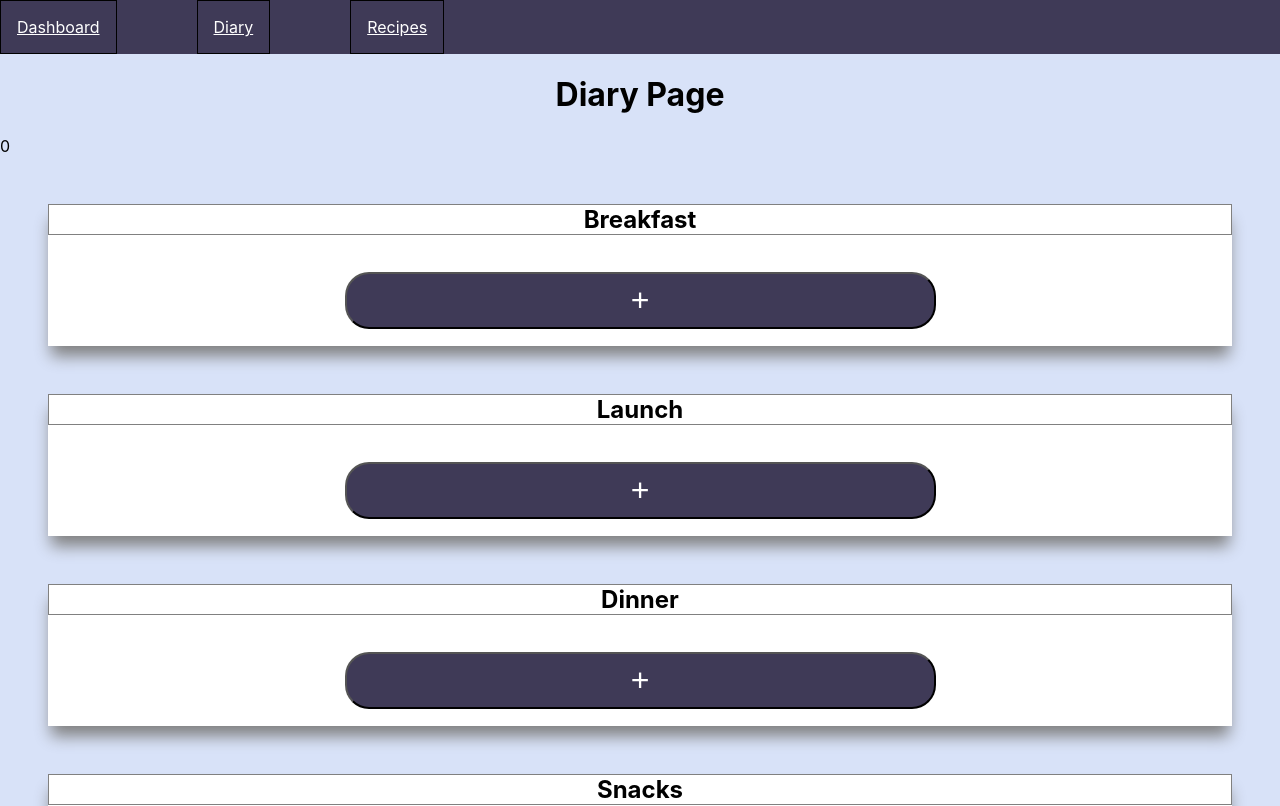
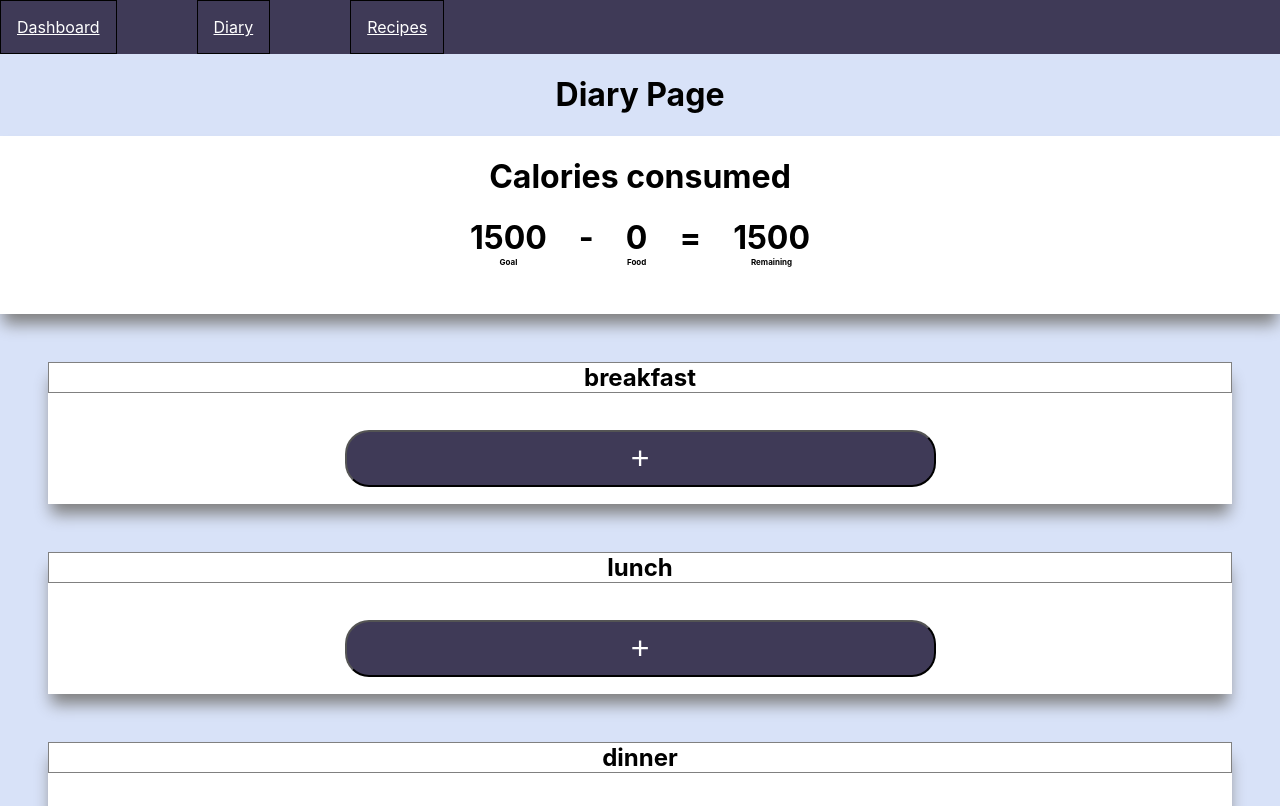
Before and after one commit to AntoninoMusmeci/Tracking, a React (Create React App) app in the folder frontend/: page /diary in a window 1280 px wide. Shown: the top 806 px of the page. Built offline with nearby package versions, Linux system fonts and the light colour scheme.

Commit message:
add context

```diff
--- a/frontend/src/components/MealTable.jsx
+++ b/frontend/src/components/MealTable.jsx
@@ -3,16 +3,19 @@ import styled from "styled-components";
 import TrackingForm from "./TrackingForm";
 import { v4 as uuid } from "uuid";
 import { useStateContext } from "../utils/context";
-function MealTable({ name }) {
-  const [meals, setMeals] = useState([]);
+
+function MealTable({ name, meals }) {
+
   const [show, setShow] = useState(false);
-  const { setTotalCalories } = useStateContext();
+  const { setTotalCalories, addMeal } = useStateContext();
 
   const handleSubmit = (e, info) => {
     e.preventDefault();
     console.log(info);
     setTotalCalories(state => state + parseInt(info.calories))
-    setMeals([...meals, { ...info, id: uuid() }]);
+
+
+    addMeal(name,{ ...info, id: uuid() })
     setShow(false);
   };
 
--- a/frontend/src/components/NavBar.jsx
+++ b/frontend/src/components/NavBar.jsx
@@ -16,7 +16,6 @@ function NavBar() {
     <NavigationBar>
       <LinkStyled to={`/dashboard`}> Dashboard </LinkStyled>
       <LinkStyled to={`/diary?date=${date}`}> Diary </LinkStyled>
-
       <LinkStyled to={`/recipes`}> Recipes </LinkStyled>
     </NavigationBar>
   );
--- a/frontend/src/components/RecapTable.jsx
+++ b/frontend/src/components/RecapTable.jsx
@@ -1,10 +1,64 @@
 import React from "react";
 import { useStateContext } from "../utils/context";
+import styled from "styled-components";
 function RecapTable() {
-
   const { totalCalories } = useStateContext();
-  console.log(totalCalories)
-  return <div>{totalCalories}</div>;
+  console.log(totalCalories);
+  return (
+    <Wrapper>
+      <div>
+        <h1>Calories consumed</h1>
+        <CalorieWrapper>
+          <div>
+            <h1> 1500</h1>
+            <h3>Goal </h3>
+          </div>
+          <div>
+            <h1> - </h1>
+          </div>
+          <div>
+            <h1>{totalCalories}</h1>
+            <h3>Food </h3>
+          </div>
+          <div>
+            <h1> = </h1>
+          </div>
+          <div>
+            <h1>{1500 - totalCalories}</h1>
+            <h3>Remaining </h3>
+          </div>
+        </CalorieWrapper>
+      </div>
+    </Wrapper>
+  );
 }
 
+const Wrapper = styled.form`
+  display: flex;
+  flex-direction: column;
+  background-color: white;
+  box-shadow: 0px 13px 15px -3px grey;
+
+`;
+
+const CalorieWrapper = styled.form`
+  display: flex;
+  flex-direction: row;
+  gap: 2rem;
+  justify-content: center;
+  height: 6rem;
+  div {
+    display: flex;
+    flex-direction: column;
+  }
+  h3 {
+    text-align: center;
+    font-size: 0.5rem;
+    margin: 0;
+  }
+  h1 {
+    margin: 0;
+  }
+`;
+
 export default RecapTable;
--- a/frontend/src/index.css
+++ b/frontend/src/index.css
@@ -14,3 +14,7 @@ code {
   font-family: source-code-pro, Menlo, Monaco, Consolas, 'Courier New',
     monospace;
 }
+
+h1{
+  text-align: center;
+}
--- a/frontend/src/pages/Diary.jsx
+++ b/frontend/src/pages/Diary.jsx
@@ -1,24 +1,28 @@
 import React from "react";
 import { useParams } from "react-router-dom";
-import MealTable from "../components/MealTable"
+import MealTable from "../components/MealTable";
 import styled from "styled-components";
 import RecapTable from "../components/RecapTable";
+import { useStateContext } from "../utils/context";
 function Diary() {
   let params = useParams();
+
+  const { meals } = useStateContext();
+  console.log("meals", meals);
   return (
     <>
-
       <Header>Diary Page</Header>
-      <RecapTable/>
-      <MealTable name = {"Breakfast"}/>
-      <MealTable name = {"Launch"}/>
+      <RecapTable />
+      {/* <MealTable name = {"Breakfast"}/>
+      <MealTable name = {"Lunch"}/>
       <MealTable name = {"Dinner"}/>
-      <MealTable name = {"Snacks"}/>
-
+      <MealTable name = {"Snacks"}/> */}
+      {Object.entries(meals).map(([key, value]) => {
+        return <MealTable name={key} meals = {value}/>;
+      })}
     </>
   );
 }
-
 
 const Header = styled.h1`
   text-align: center;
--- a/frontend/src/utils/context.js
+++ b/frontend/src/utils/context.js
@@ -1,15 +1,28 @@
 import { createContext, useContext, useEffect, useState } from "react";
 
 const AppContext = createContext();
-export const StateContext = ({children}) => {
-    const [totalCalories, setTotalCalories] = useState(0)
-    return (
-        <AppContext.Provider value = {{totalCalories, setTotalCalories}}>
-            {children}
-        </AppContext.Provider>
+export const StateContext = ({ children }) => {
+  const [totalCalories, setTotalCalories] = useState(0);
+  const [meals, setMeals] = useState({
+    breakfast: [],
+    lunch: [],
+    dinner: [],
+    snacks: [],
+  });
 
-    )
+  const addMeal = (key, meal) => {
+    key = key.toLowerCase()
+    let mealsCopy = { ...meals };
+    console.log("copy", mealsCopy[key])
+    mealsCopy[key] = [...(mealsCopy[key]), meal];
+    setMeals(mealsCopy);
+  };
 
-}
+  return (
+    <AppContext.Provider value={{ totalCalories, setTotalCalories, meals, addMeal}}>
+      {children}
+    </AppContext.Provider>
+  );
+};
 
 export const useStateContext = () => useContext(AppContext);
```
